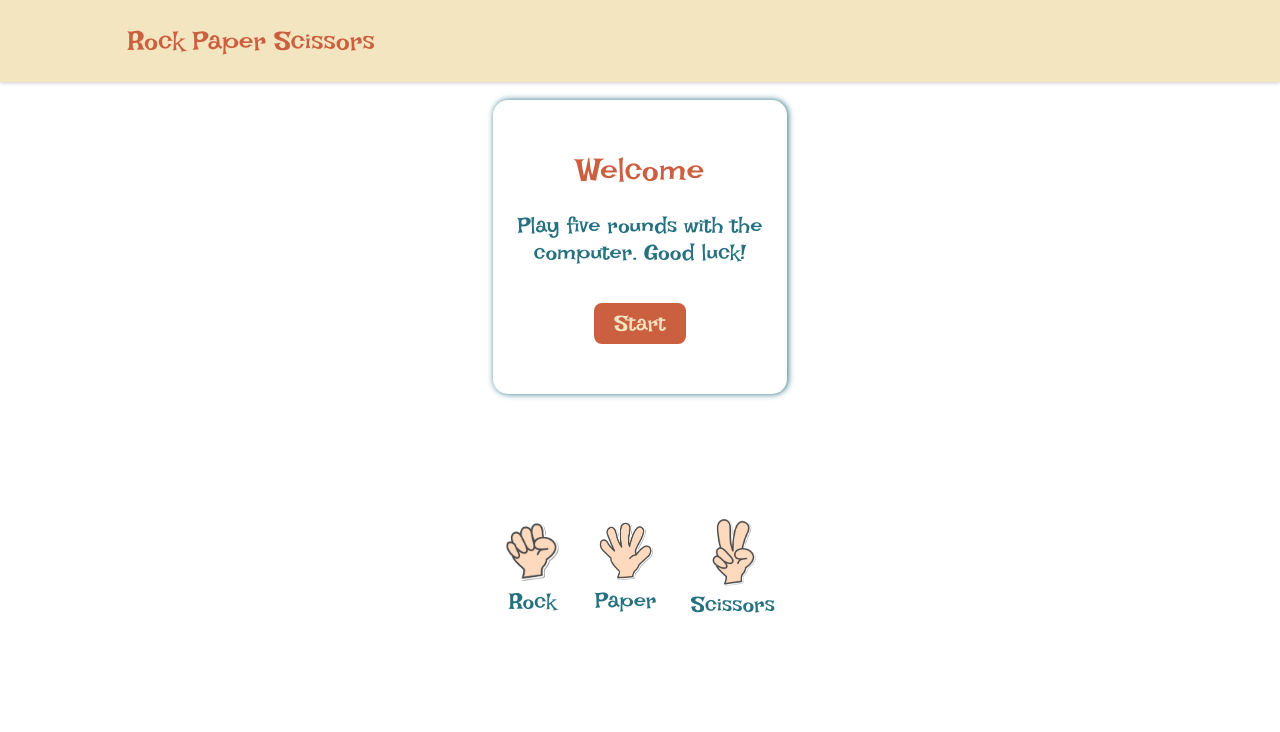
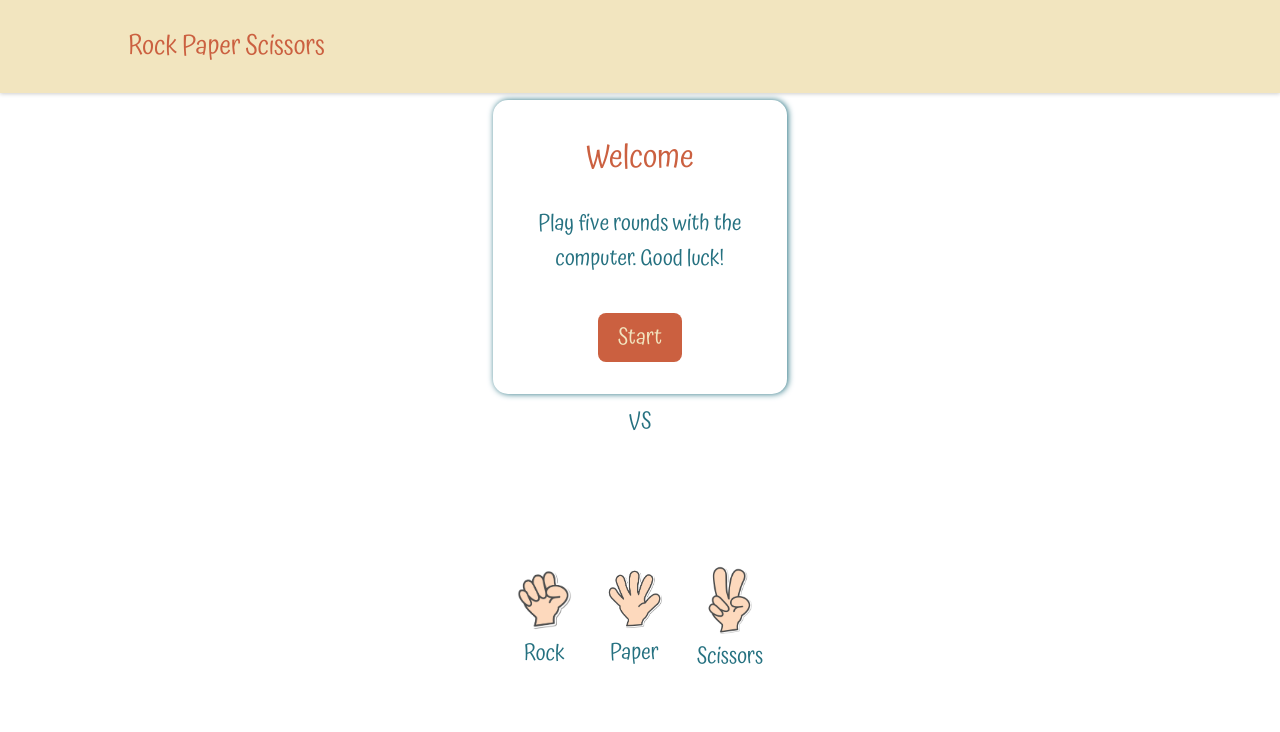
Before and after one commit to Stephan-Gabriel-SG/rockpaperscissors, a website: page index.html in a window 1280 px wide. Shown: the top 732 px of the page. Drawn offline with Linux system fonts and the light colour scheme.

Commit message:
delete old font to new

```diff
--- a/style.css
+++ b/style.css
@@ -1,6 +1,6 @@
 @font-face {
     font-family: myfont;
-    src: url(font/IrishGrover.ttf);
+    src: url(font/Atma-Regular.ttf);
 }
 
 * {
@@ -28,6 +28,7 @@ body{
 .header{
     padding : 25px 0;
     width: 100%;
+    font-family: myboldfont;
     background: var(--w);
     color: var(--r);
     box-shadow: 0px 1px 4px 0px #cfcfcf;
```
Also changed, not shown: font/Atma-Regular.ttf (added), font/IrishGrover.ttf (deleted).
